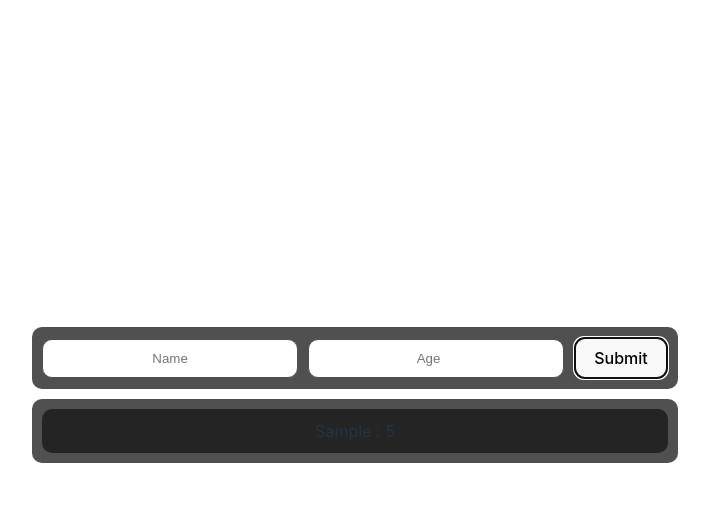
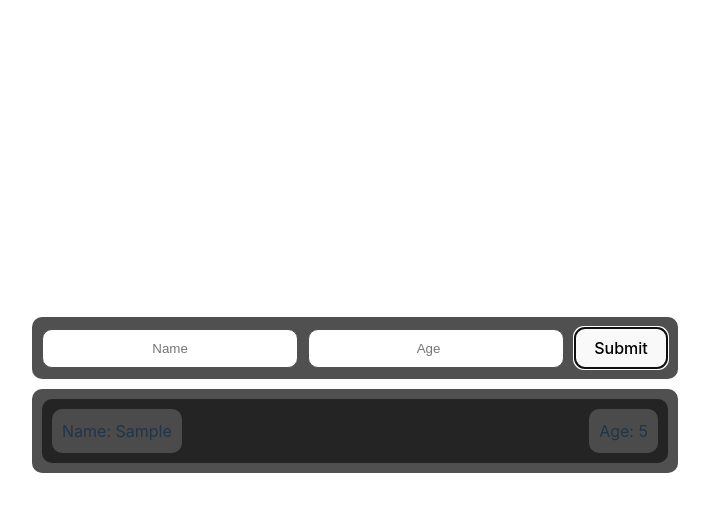
Before and after one commit to BharathxD/User-Registry, a React (Vite) app: page / in a window 1280 px wide. Both pictures are taken after typing "Sample", "5" into the empty fields and a click on the button "Submit". Shown: the top 512 px of the page, without its empty margins (285-994 px from the left). Built offline with nearby package versions, Linux system fonts and the light colour scheme.

Commit message:
Completed the initial project

```diff
--- a/src/App.tsx
+++ b/src/App.tsx
@@ -3,7 +3,6 @@ import "./App.css";
 import { Input } from "./components/Input/Input";
 import { List } from "./components/List/List";
 import { Items } from "./components/Item";
-import { ErrorModal } from "./components/UI/ErrorModal";
 
 function App() {
   const [getItem, setItem] = useState<Items[]>([]);
--- a/src/components/Input/Input.tsx
+++ b/src/components/Input/Input.tsx
@@ -39,7 +39,7 @@ export const Input: React.FC<{
         <ErrorModal
           title={getIsError.title}
           message={getIsError.message}
-          isError={() => {
+          closeDialogue={() => {
             setIsError(undefined);
           }}
         />
--- a/src/components/List/List.module.css
+++ b/src/components/List/List.module.css
@@ -9,8 +9,16 @@
     padding: 10px;
     border-radius: 10px;
     margin-bottom: 10px;
+    display: flex;
+    justify-content: space-between;
 }
 
 .ulList li:last-of-type {
     margin-bottom: 0;
 }
+
+.ulList li span {
+    background-color: #4b4b4b;
+    border-radius: 10px;
+    padding: 10px;
+}
--- a/src/components/List/List.tsx
+++ b/src/components/List/List.tsx
@@ -4,19 +4,23 @@ import classes from "./List.module.css";
 import { Card } from "../UI/Card";
 
 export const List: React.FC<{ items: Items[] }> = (props) => {
+  console.log(props.items);
   return (
     <div>
+      {props.items.length !== 0 && (
         <Card>
           <ul className={classes.ulList}>
             {props.items.map((data) => {
               return (
                 <li key={data.id}>
-                {data.username} : {data.age}
+                  <span className={classes.name}>Name: {data.username}</span>
+                  <span className={classes.age}>Age: {data.age}</span>
                 </li>
               );
             })}
           </ul>
         </Card>
+      )}
     </div>
   );
 };
--- a/src/components/UI/ErrorModal.module.css
+++ b/src/components/UI/ErrorModal.module.css
@@ -4,7 +4,7 @@
   justify-content: center;
   align-items: center;
   background-color: rgba(0, 0, 0, 0.6);
-  z-index: 100;
+  z-index: 1;
   width: 100%;
   height: 100%;
   left: 0;
@@ -13,10 +13,20 @@
 
 .card {
   width: 20%;
-  padding: 20px;
+  padding: 10px;
   background: rgba(255, 255, 255, 0.25);
   backdrop-filter: blur(4px);
   -webkit-backdrop-filter: blur(4px);
   border-radius: 10px;
+  z-index: 2;
   border: 1px solid rgba(255, 255, 255, 0.18);
 }
+
+.card header {
+  background: rgba(255, 255, 255, 0.25);
+  backdrop-filter: blur(15.5px);
+  -webkit-backdrop-filter: blur(15.5px);
+  border-radius: 10px;
+  color: black;
+  border: 1px solid rgba(255, 255, 255, 0.18);
+}
--- a/src/components/UI/ErrorModal.tsx
+++ b/src/components/UI/ErrorModal.tsx
@@ -2,9 +2,9 @@ import React, { MouseEventHandler } from "react";
 import { Card } from "./Card";
 import classes from "./ErrorModal.module.css";
 
-export const ErrorModal: React.FC<{title: string, message: string, isError: () => void}> = (props) => {
+export const ErrorModal: React.FC<{title: string, message: string, closeDialogue: () => void}> = (props) => {
   return (
-    <div className={classes.background}>
+    <div className={classes.background} onClick={props.closeDialogue}>
       <div className={classes.card}>
         <header>
           <h2>{props.title}</h2>
@@ -13,7 +13,7 @@ export const ErrorModal: React.FC<{title: string, message: string, isError: () =
           <p>{props.message}</p>
         </div>
         <footer>
-          <button onClick={props.isError}>Close</button>
+          <button onClick={props.closeDialogue}>Close</button>
         </footer>
       </div>
     </div>
```
Lines whose indentation alone changed are shown as unchanged.
